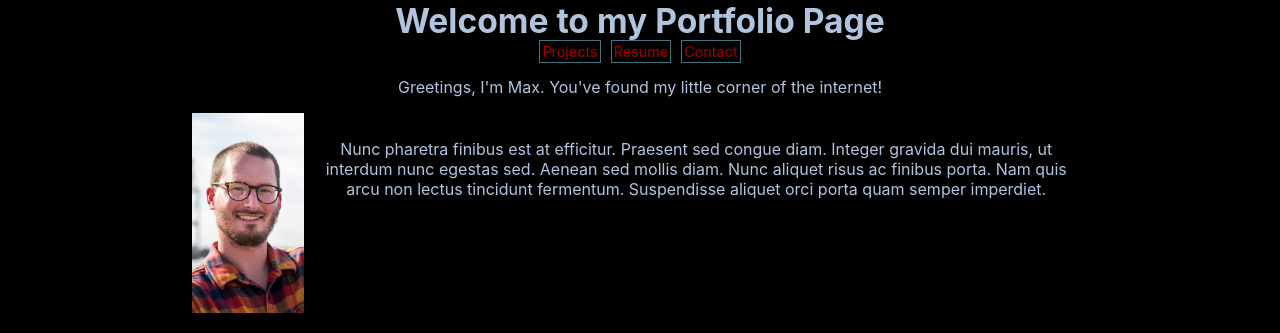
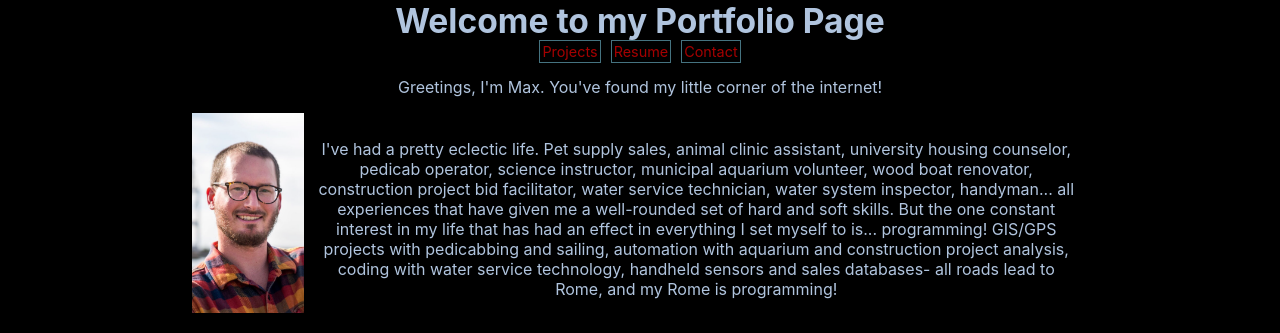
Before and after one commit to maxr-e/desert-moose, a React (Create React App) app in the folder mr-portfolio/: page / in a window 1280 px wide. Shown: the part 800-1133 px from the top of the page. Built offline with nearby package versions, Linux system fonts and the light colour scheme.

Commit message:
update about me

```diff
--- a/mr-portfolio/src/App.js
+++ b/mr-portfolio/src/App.js
@@ -57,11 +57,7 @@ function App() {
           <img src={profilePic} alt="Portrait of Max"></img>
           <div className="about-body">
             <p>
-              Nunc pharetra finibus est at efficitur. Praesent sed congue diam.
-              Integer gravida dui mauris, ut interdum nunc egestas sed. Aenean
-              sed mollis diam. Nunc aliquet risus ac finibus porta. Nam quis
-              arcu non lectus tincidunt fermentum. Suspendisse aliquet orci
-              porta quam semper imperdiet.
+            I've had a pretty eclectic life. Pet supply sales, animal clinic assistant, university housing counselor, pedicab operator, science instructor, municipal aquarium volunteer, wood boat renovator, construction project bid facilitator, water service technician, water system inspector, handyman... all experiences that have given me a well-rounded set of hard and soft skills. But the one constant interest in my life that has had an effect in everything I set myself to is... programming! GIS/GPS projects with pedicabbing and sailing, automation with aquarium and construction project analysis, coding with water service technology, handheld sensors and sales databases- all roads lead to Rome, and my Rome is programming!
             </p>
           </div>
         </div>
```
